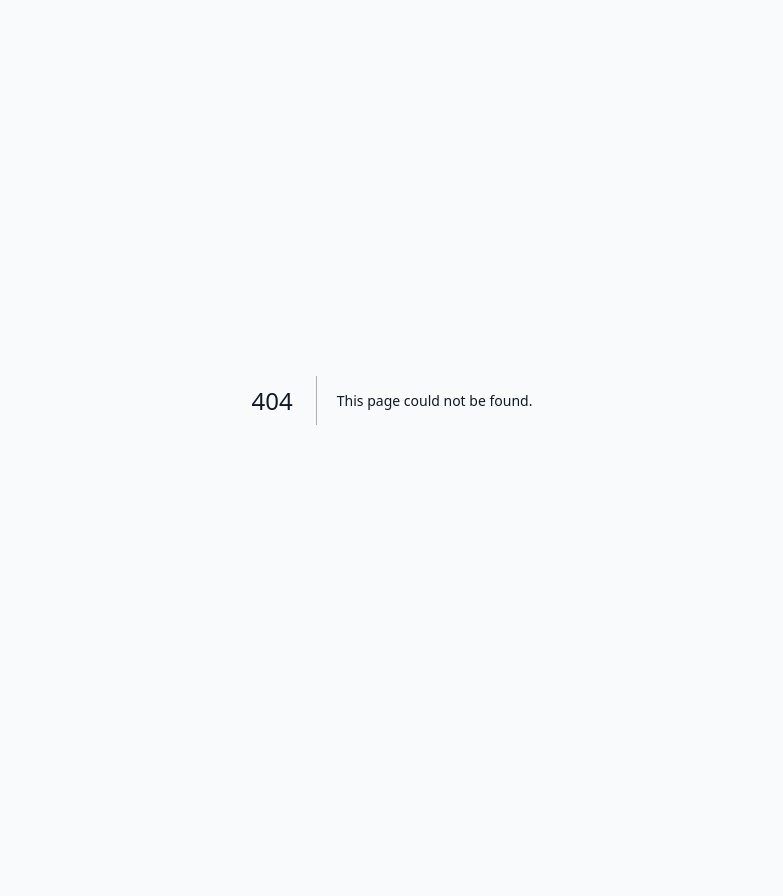
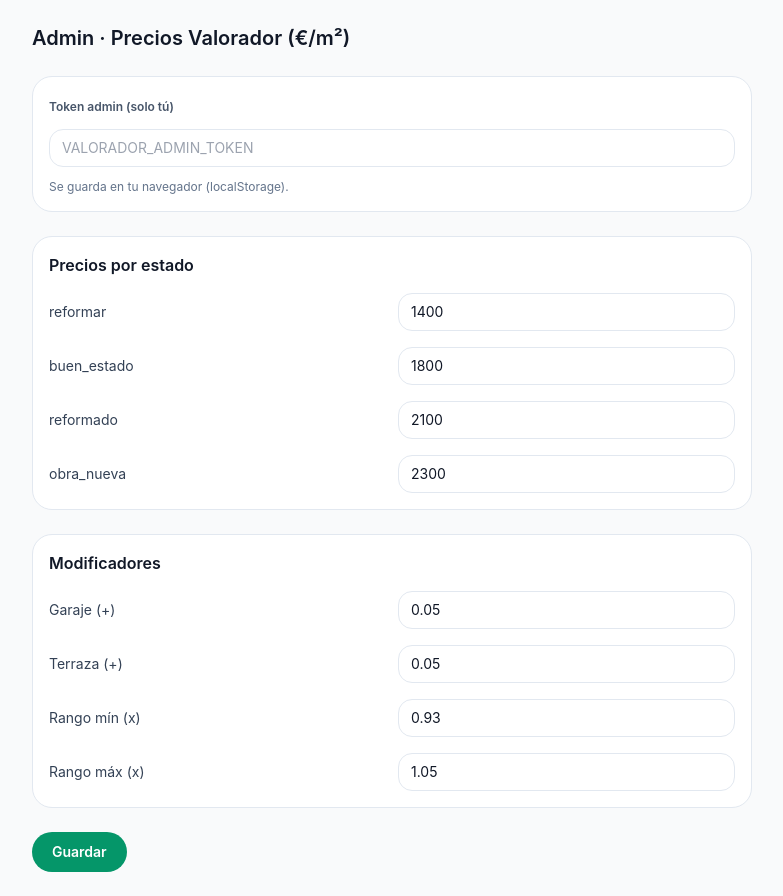
Before and after one commit to infobkchome-code/backhipotecas, a Next.js app: page /admin/valorador-precios in a window 1280 px wide. Before the commit this address had no page. Shown: the whole page, without its empty margins (248-1031 px from the left). Before the commit the page ends 800 px from the top, so only its background shows below. Built offline with nearby package versions, Linux system fonts and the light colour scheme; no server answers.

Commit message:
Create page.tsx

```diff
--- /dev/null
+++ b/app/admin/valorador-precios/page.tsx
@@ -0,0 +1,149 @@
+"use client";
+
+import { useEffect, useState } from "react";
+
+type Config = {
+  conditions: Record<string, number>;
+  modifiers: { garage: number; terrace: number };
+  range: { min: number; max: number };
+};
+
+const DEFAULT: Config = {
+  conditions: { reformar: 1400, buen_estado: 1800, reformado: 2100, obra_nueva: 2300 },
+  modifiers: { garage: 0.05, terrace: 0.05 },
+  range: { min: 0.93, max: 1.05 },
+};
+
+export default function ValoradorPreciosAdmin() {
+  const [config, setConfig] = useState<Config>(DEFAULT);
+  const [token, setToken] = useState("");
+  const [msg, setMsg] = useState<string | null>(null);
+  const [loading, setLoading] = useState(true);
+
+  useEffect(() => {
+    const saved = localStorage.getItem("VALORADOR_ADMIN_TOKEN") || "";
+    setToken(saved);
+
+    (async () => {
+      try {
+        const r = await fetch("/api/valorador/config");
+        const j = await r.json();
+        if (j?.data) setConfig(j.data);
+      } catch {}
+      setLoading(false);
+    })();
+  }, []);
+
+  async function save() {
+    setMsg(null);
+    localStorage.setItem("VALORADOR_ADMIN_TOKEN", token);
+
+    const r = await fetch("/api/valorador/config", {
+      method: "POST",
+      headers: {
+        "Content-Type": "application/json",
+        Authorization: `Bearer ${token}`,
+      },
+      body: JSON.stringify({ config }),
+    });
+
+    const j = await r.json();
+    setMsg(j?.ok ? "✅ Guardado" : `❌ Error: ${j?.error || "desconocido"}`);
+  }
+
+  if (loading) return <div className="p-6">Cargando…</div>;
+
+  const input =
+    "w-full rounded-xl border border-slate-200 bg-white px-3 py-2 text-sm focus:outline-none focus:ring-4 focus:ring-emerald-100";
+
+  return (
+    <div className="max-w-3xl mx-auto p-6 space-y-6">
+      <h1 className="text-xl font-semibold">Admin · Precios Valorador (€/m²)</h1>
+
+      <div className="rounded-2xl border border-slate-200 bg-white p-4 space-y-3">
+        <label className="text-xs font-semibold text-slate-600">Token admin (solo tú)</label>
+        <input className={input} value={token} onChange={(e) => setToken(e.target.value)} placeholder="VALORADOR_ADMIN_TOKEN" />
+        <p className="text-xs text-slate-500">Se guarda en tu navegador (localStorage).</p>
+      </div>
+
+      <div className="rounded-2xl border border-slate-200 bg-white p-4 space-y-4">
+        <div className="font-semibold">Precios por estado</div>
+
+        {Object.entries(config.conditions).map(([k, v]) => (
+          <div key={k} className="grid grid-cols-2 gap-3 items-center">
+            <div className="text-sm text-slate-700">{k}</div>
+            <input
+              className={input}
+              type="number"
+              value={v}
+              onChange={(e) =>
+                setConfig((c) => ({
+                  ...c,
+                  conditions: { ...c.conditions, [k]: Number(e.target.value) },
+                }))
+              }
+            />
+          </div>
+        ))}
+      </div>
+
+      <div className="rounded-2xl border border-slate-200 bg-white p-4 space-y-4">
+        <div className="font-semibold">Modificadores</div>
+
+        <div className="grid grid-cols-2 gap-3 items-center">
+          <div className="text-sm text-slate-700">Garaje (+)</div>
+          <input
+            className={input}
+            type="number"
+            step="0.01"
+            value={config.modifiers.garage}
+            onChange={(e) => setConfig((c) => ({ ...c, modifiers: { ...c.modifiers, garage: Number(e.target.value) } }))}
+          />
+        </div>
+
+        <div className="grid grid-cols-2 gap-3 items-center">
+          <div className="text-sm text-slate-700">Terraza (+)</div>
+          <input
+            className={input}
+            type="number"
+            step="0.01"
+            value={config.modifiers.terrace}
+            onChange={(e) => setConfig((c) => ({ ...c, modifiers: { ...c.modifiers, terrace: Number(e.target.value) } }))}
+          />
+        </div>
+
+        <div className="grid grid-cols-2 gap-3 items-center">
+          <div className="text-sm text-slate-700">Rango mín (x)</div>
+          <input
+            className={input}
+            type="number"
+            step="0.01"
+            value={config.range.min}
+            onChange={(e) => setConfig((c) => ({ ...c, range: { ...c.range, min: Number(e.target.value) } }))}
+          />
+        </div>
+
+        <div className="grid grid-cols-2 gap-3 items-center">
+          <div className="text-sm text-slate-700">Rango máx (x)</div>
+          <input
+            className={input}
+            type="number"
+            step="0.01"
+            value={config.range.max}
+            onChange={(e) => setConfig((c) => ({ ...c, range: { ...c.range, max: Number(e.target.value) } }))}
+          />
+        </div>
+      </div>
+
+      <div className="flex items-center gap-3">
+        <button
+          onClick={save}
+          className="rounded-2xl bg-emerald-600 px-5 py-2.5 text-sm font-semibold text-white hover:bg-emerald-700"
+        >
+          Guardar
+        </button>
+        {msg && <div className="text-sm">{msg}</div>}
+      </div>
+    </div>
+  );
+}
```
